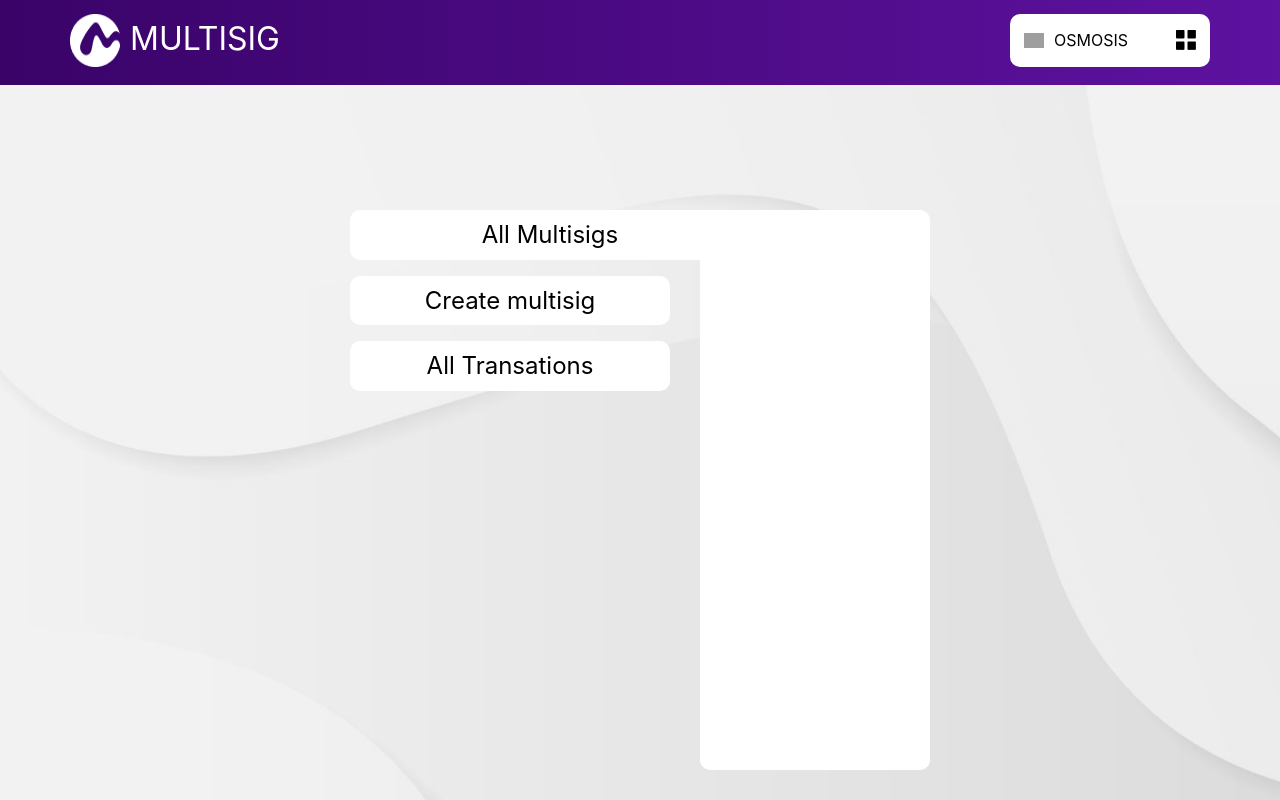
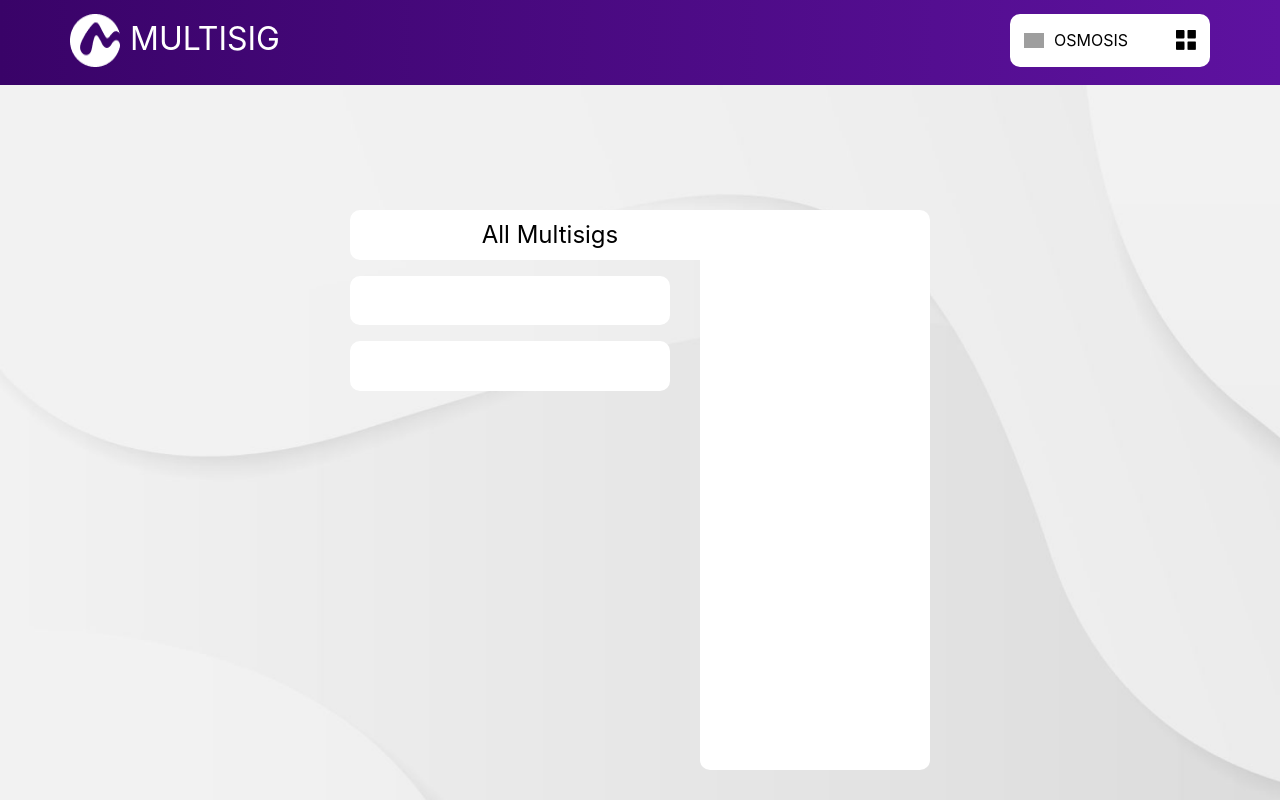
Before and after one commit to notional-labs/multisig-ui, a Next.js app: page / in a window 1280 px wide. Built offline with nearby package versions, Linux system fonts and the light colour scheme; grey boxes are pictures that could not be loaded.

Commit message:
fix sidebar

```diff
--- a/components/layout/SideBar.js
+++ b/components/layout/SideBar.js
@@ -43,7 +43,7 @@ const SideBar = ({ }) => {
                             style={{
                                 borderRadius: '10px',
                                 backgroundColor: '#ffffff',
-                                color: '#000000',
+                                color: router.pathname === route.path ? '#000000' : '#ffffff',
                                 fontSize: '1.5rem',
                                 boxShadow: '0 0 20 2 rgba(0, 0, 0, 0.25)',
                                 border: 0,
```
